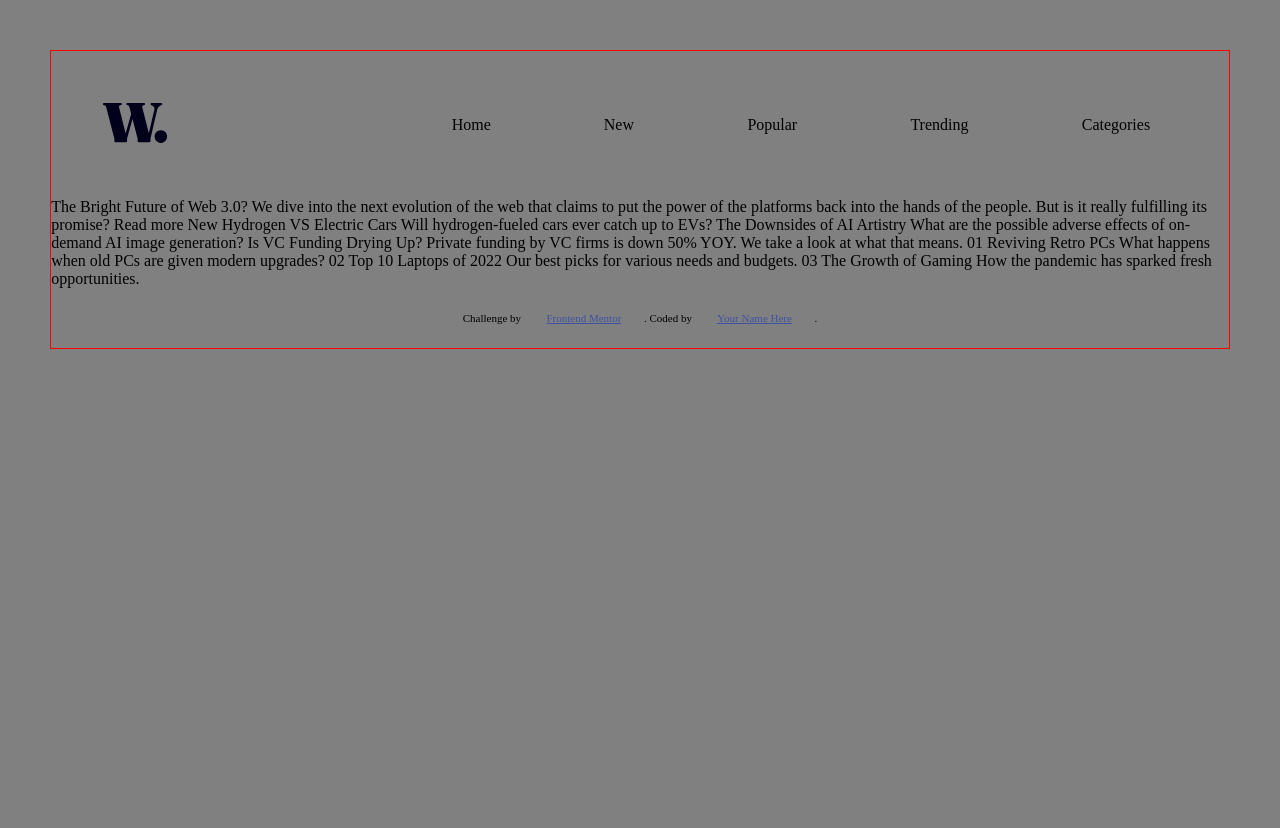
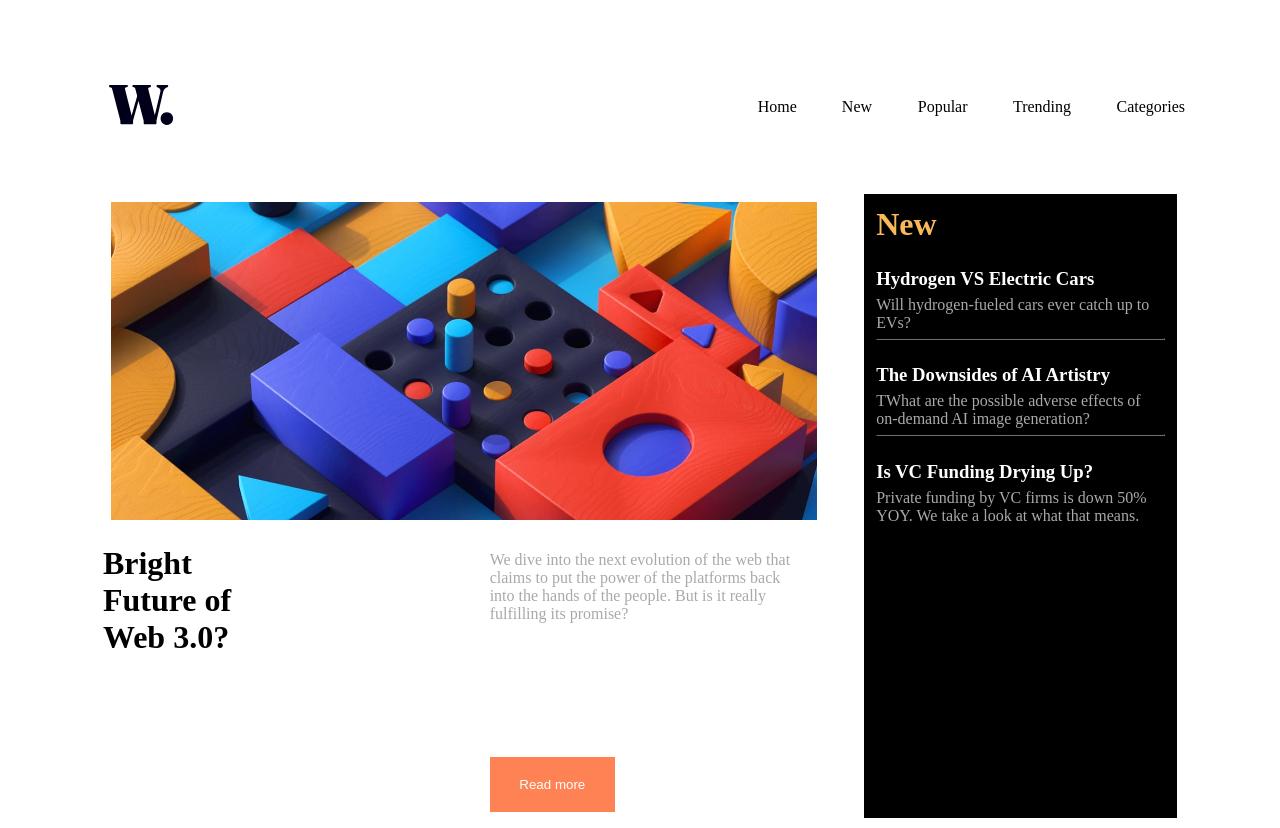
Before and after one commit to felipe1793/News-home-page, a plain HTML site: page index.html in a window 1280 px wide. Shown: the top 828 px of the page. Before the commit the page ends 800 px from the top, so only its background shows below. Drawn offline with Linux system fonts and the light colour scheme.

Commit message:
termino no main

```diff
--- a/index.html
+++ b/index.html
@@ -22,52 +22,65 @@
       <div class="inicio-flex">
         <img src="./assets/images/logo.svg" alt="">
       </div>
-      <div class="pequeno-espaco">
+      <div>
         <li>
           Home
         </li>
       </div>
-      <div class="pequeno-espaco">
+      <div>
         <li>
           New
         </li>
       </div>
-      <div class="pequeno-espaco">
+      <div>
         <li>
           Popular
         </li>
       </div>
-      <div class="pequeno-espaco">
+      <div>
         <li>
           Trending
         </li>
       </div>
-      <div class="pequeno-espaco">
+      <div>
         <li>
           Categories
         </li>
       </div>
     </ol>
   </header>
+  <main>
+    <div class="container">
+      <img src="./assets/images/image-web-3-desktop.jpg" alt="454">
+      <h1> Bright Future of Web 3.0? </h1>
+      <div class="container-read-more">
+        <p>We dive into the next evolution of the web that claims to put the power of the platforms back into the hands of the people.
+        But is it really fulfilling its promise?</p>
+        <button>Read more</button>
+      </div>
+      <div class="container-new">
+        <div><h1>New</h1></div>
+        <div>
+          <h3> Hydrogen VS Electric Cars </h3>
+            <p> Will hydrogen-fueled cars ever catch up to EVs? </p>
+              <hr>
+        </div>
+        <div>
+          <h3> The Downsides of AI Artistry </h3>
+            <p>TWhat are the possible adverse effects of on-demand AI image generation?</p>
+              <hr>
+        </div>
+        <div>
+          <h3> Is VC Funding Drying Up? </h3>
+            <p>Private funding by VC firms is down 50% YOY. We take a look at what that means.</p>
+        </div>
+      </div>
+    </div>
+  </main>
 
+  <footer>
 
-  The Bright Future of Web 3.0?
-
-  We dive into the next evolution of the web that claims to put the power of the platforms back into the hands of the people.
-  But is it really fulfilling its promise?
-
-  Read more
-
-  New
-
-  Hydrogen VS Electric Cars
-  Will hydrogen-fueled cars ever catch up to EVs?
-
-  The Downsides of AI Artistry
-  What are the possible adverse effects of on-demand AI image generation?
-
-  Is VC Funding Drying Up?
-  Private funding by VC firms is down 50% YOY. We take a look at what that means.
+  </footer>
 
   01
   Reviving Retro PCs
--- a/style.css
+++ b/style.css
@@ -2,11 +2,6 @@
     padding: 0px;
     margin: 2%;
     box-sizing: border-box;
-}
-
-body{
-    border: solid red 1px;
-    background-color: gray;
 }
 
 ul{
@@ -20,10 +15,69 @@ header{
     margin: 10px 0px;
 }
 
-.pequeno-espaco{
-    padding: 0% 3%;
-}
-
 .inicio-flex{
     flex-grow: 2;
 }
+
+.container {
+    display: grid;
+    grid-template-columns: 1fr 1fr 1fr;
+    grid-template-rows: 1fr 1fr;
+    grid-template-areas:
+    "header header aside"
+    "main1 main2 aside";
+    gap: 5%;
+}
+
+.container img {
+    width: 100%;
+    height: 100%;
+    object-fit: cover;
+    grid-area: header;
+}
+
+.container h1 {
+    text-align: start;
+    padding: 0% 50% 0% 0%;
+    grid-area: main1;
+}
+
+.container-read-more {
+    display: flex;
+    flex-direction: column;
+    align-items: flex-start;
+    justify-content: space-between;
+    color: #A9A9A9;
+    grid-area: main2;
+}
+
+.container-read-more button{
+    background-color: #ff8254;
+    width: 40%;
+    height: 20%;
+    color: white;
+    border: none;
+}
+
+.container-new{
+    display: flex;
+    flex-direction: column;
+    background-color: #000000;
+    grid-area: aside;
+}
+
+.container-new div h1 {
+    color: #fab958;
+}
+
+.container-new div h3 {
+    color: #fff;
+}
+
+.container-new div p {
+    color: #A9A9A9;
+}
+
+hr {
+    border-color: #1C1C1C;
+}
```
